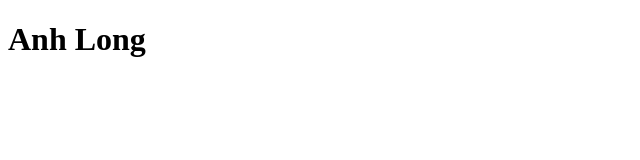
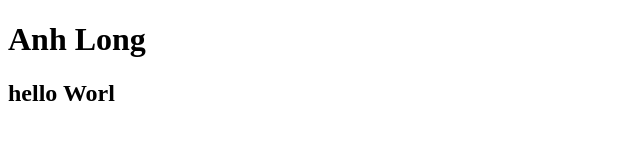
Before and after one commit to Mrlong8/demo-git001, a plain HTML site: page index.html in a window 1280 px wide. Shown: the whole page, without its empty margins (0-640 px from the left). Drawn offline with Linux system fonts and the light colour scheme.

Commit message:
ud index

```diff
--- a/index.html
+++ b/index.html
@@ -7,5 +7,6 @@
 </head>
 <body>
     <h1>Anh Long</h1>
+    <h2> hello Worl</h2>
 </body>
 </html>
```
